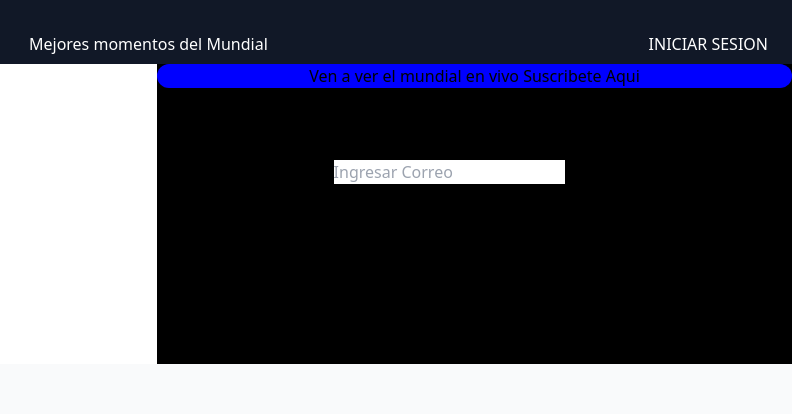
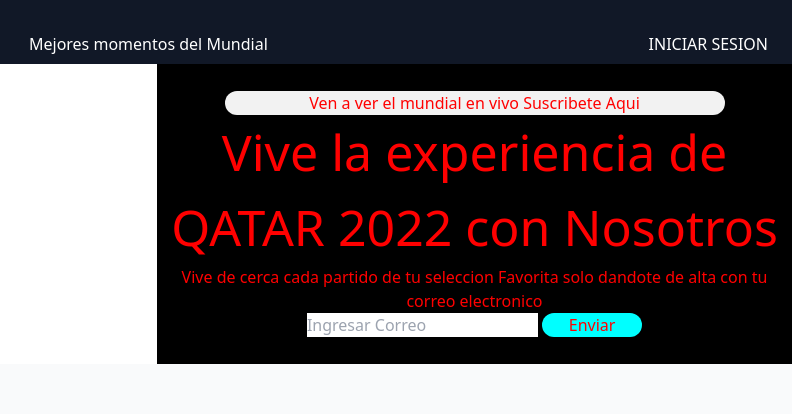
Before and after one commit to Jose10Roberto/Proyecto, a plain HTML site: page proyecto1.html in a window 1280 px wide. Shown: the top 414 px of the page, 488-1280 px from the left. Drawn offline with nearby package versions, Linux system fonts and the light colour scheme.

Commit message:
Modificando el Hover Intro

```diff
--- a/styleproy.css
+++ b/styleproy.css
@@ -9,17 +9,48 @@
 }
 .CR7{
     width: 100%;
+    transition: all 1s linear;
+    overflow: hidden;
+}
+
+.CR7:hover{
+    transform: scale(1.05);
+    transition: all 1s linear;
+    overflow: hidden;
+}
+
+.suscribete {
+    background-color: #f2f2f2;
+    border-radius: 20px;
+    width: 500px;
+}
+.intro{
+    background-color: black;
+    color: red;
+    display: flex;
+    flex-direction: column;
+    text-align: center;
+    align-items: center;
+    justify-content: center;
 
 }
 
-.suscribete {
-    background-color: blue;
-    border-radius: 20px;
+.CR72 {
+    font-size: 50px;
+    font-style: bold;
 }
-.intro{
-    background-color: black;
-    display: flex;
-    flex-direction: column;
-    text-align: center;
+
+.formulario button{
+    background-color: aqua;
+    border-radius: 1cm;
+    width: 100px;
+    transition: all 1s linear;
+}
+
+.formulario button:hover{
+    background-color: orange;
+    transform: scale(1.2);
+    transition: 1s;
+    transition-delay: 1s;
 
 }
```
